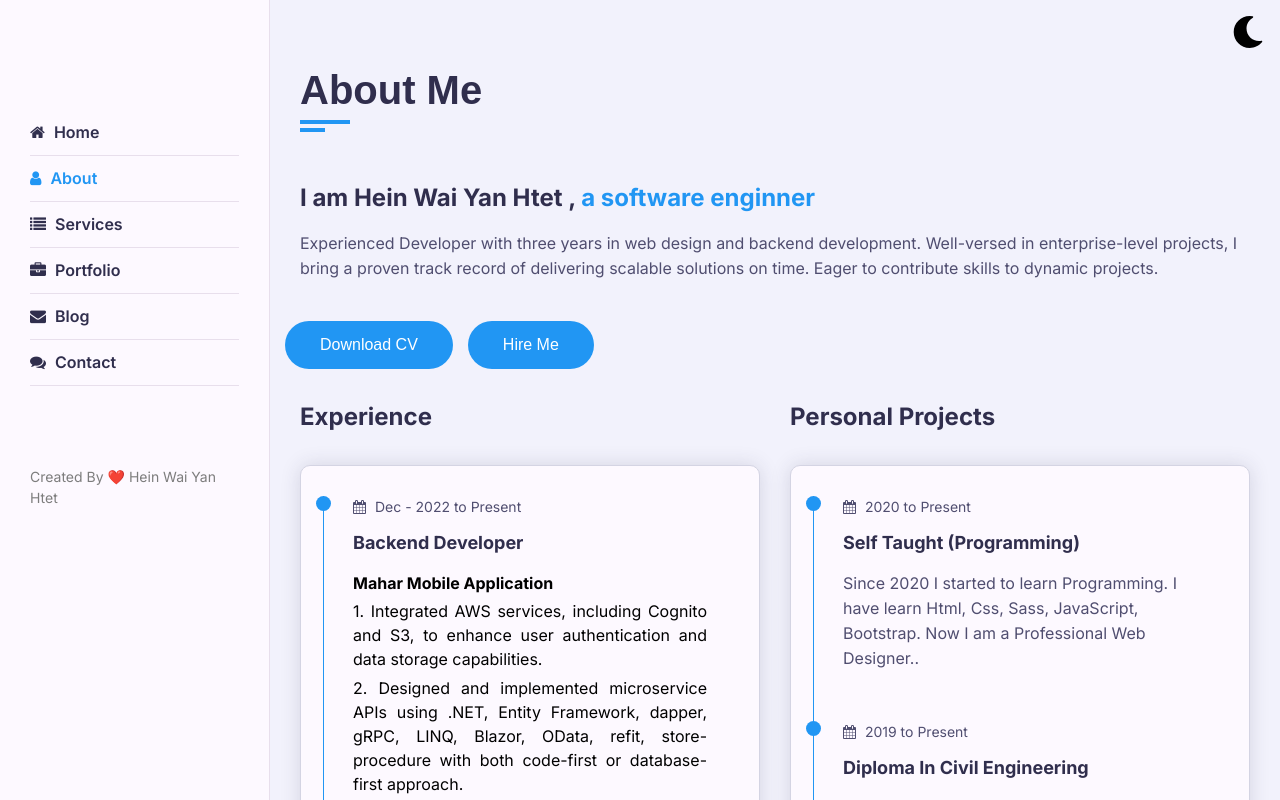
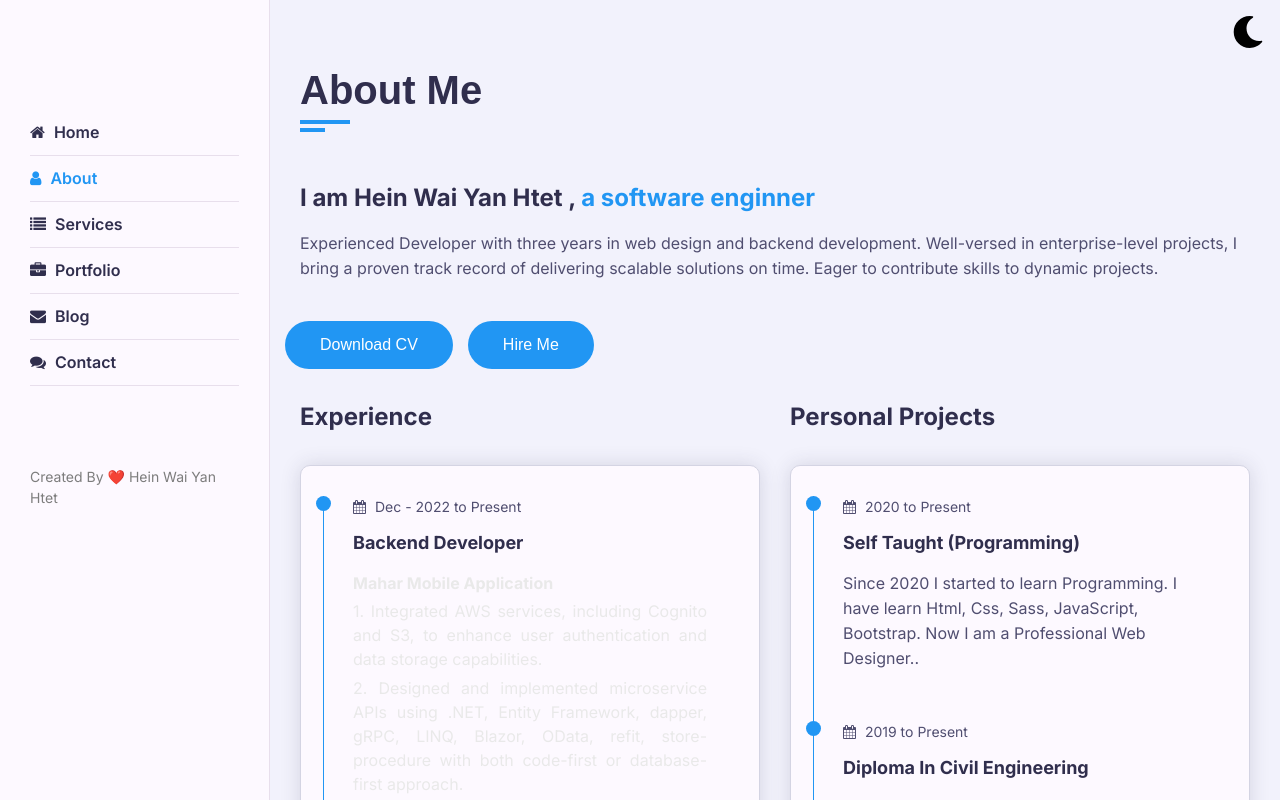
Before and after one commit to heinwaiyanhtet/porfolio, a Next.js app: page /about in a window 1280 px wide. Built offline with nearby package versions, Linux system fonts and the light colour scheme.

Commit message:
change css in industry exp

```diff
--- a/src/app/about/page.tsx
+++ b/src/app/about/page.tsx
@@ -69,7 +69,7 @@ const About: NextPage = () => {
                             <i className="fa fa-calendar" /> Dec - 2022 to Present
                           </h6>
                           <h4 className="timeline-title">Backend Developer</h4>
-                          <h4>Mahar Mobile Application</h4>
+                          <h4 className="company-name">Mahar Mobile Application</h4>
 
                           {/* <p> <img src="/imgs/icon/building-regular.svg" />
                            ABC Content Solutions well known as Mahar Mobile Application
--- a/src/styles/style.css
+++ b/src/styles/style.css
@@ -1124,9 +1124,13 @@ select {
 [data-theme='dark'] .about .about-content .skills .skill-item .skill-percent,
 [data-theme='dark'] .about .about-content .personal-info .info-item p span,
 [data-theme='dark'] .about .about-content .about-text p,
-[data-theme='dark'] .home .intro p {
+[data-theme='dark'] .home .intro p , .experience-industry , .company-name{
   color: #e9e9e9;
 }
+/* [data-theme='dark']  {
+  color: #e9e9e9;
+} */
+
 [data-theme='dark'] .aside,
 [data-theme='dark'] .contact .contact-form .form-item .form-control,
 [data-theme='dark'] .blog .blog-item-inner,
```
